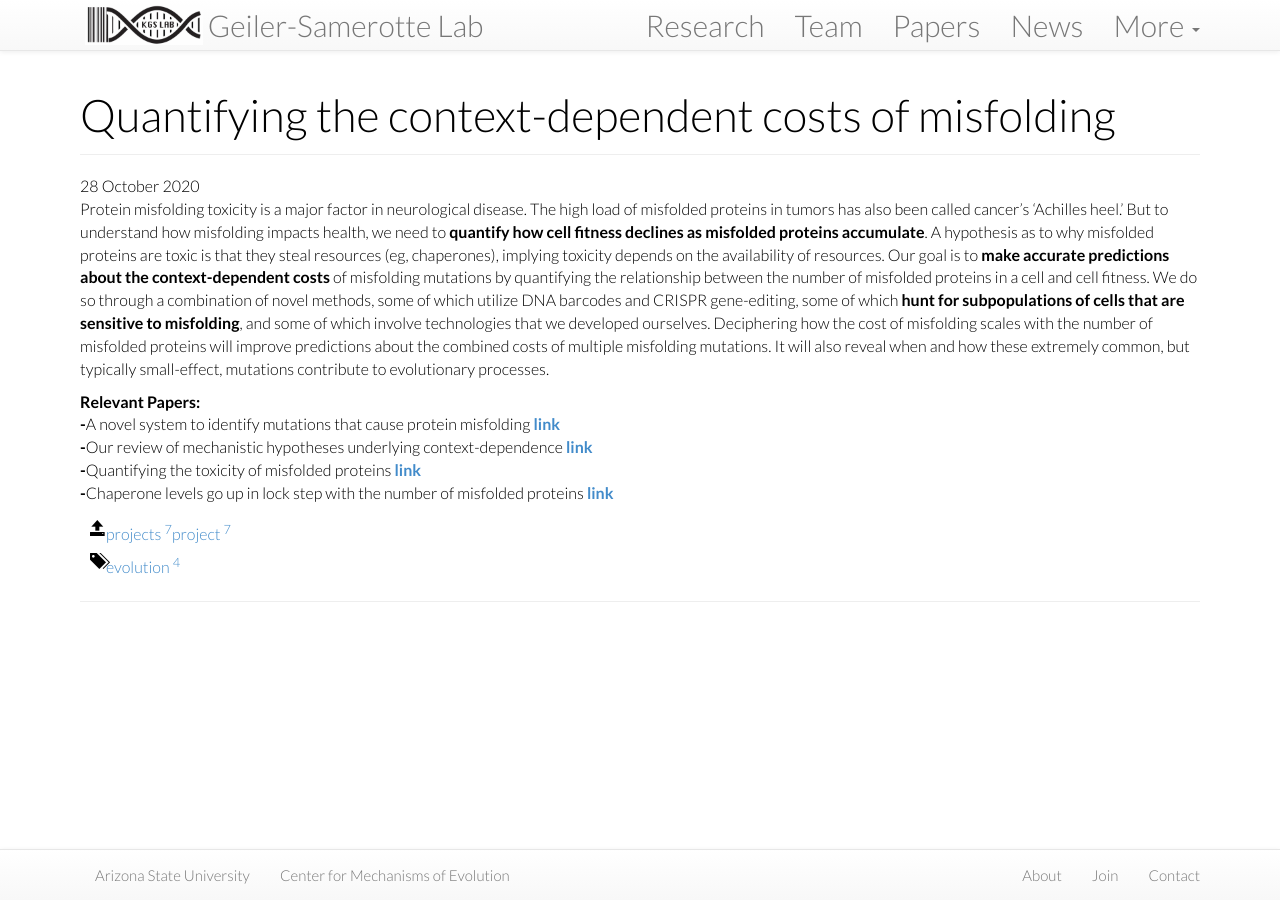
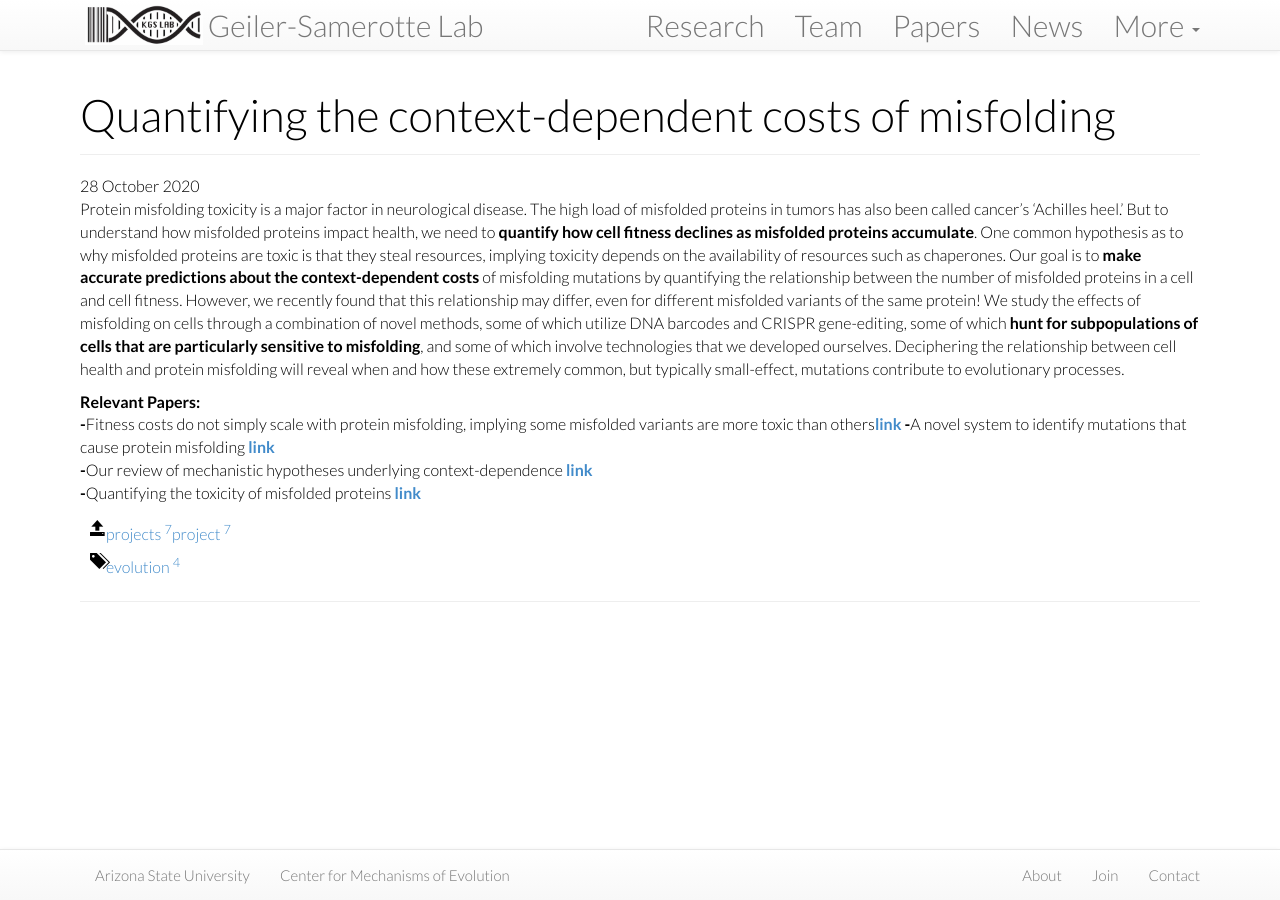
Before and after one commit to Samerotte-Lab/Samerotte-Lab.github.io, a Jekyll site: the page built from projects/_posts/2020-10-28-misfolding.md, in a window 1280 px wide. Built offline with Jekyll 4.4.1, drawn with Linux system fonts in a browser that asks for light colours; nearby versions of some CDN libraries.

Commit message:
new paper link to collateral

```diff
--- a/projects/_posts/2020-10-28-misfolding.md
+++ b/projects/_posts/2020-10-28-misfolding.md
@@ -8,10 +8,10 @@ tags: [evolution]
 ---
 {% include JB/setup %}
 
-Protein misfolding toxicity is a major factor in neurological disease. The high load of misfolded proteins in tumors has also been called cancer's ‘Achilles heel.’ But to understand how misfolding impacts health, we need to <b>quantify how cell fitness declines as misfolded proteins accumulate</b>. A hypothesis as to why misfolded proteins are toxic is that they steal resources (eg, chaperones), implying toxicity depends on the availability of resources. Our goal is to <b>make accurate predictions about the context-dependent costs</b> of misfolding mutations by quantifying the relationship between the number of misfolded proteins in a cell and cell fitness. We do so through a combination of novel methods, some of which utilize DNA barcodes and CRISPR gene-editing, some of which <b>hunt for subpopulations of cells that are sensitive to misfolding</b>, and some of which involve technologies that we developed ourselves. Deciphering how the cost of misfolding scales with the number of misfolded proteins will improve predictions about the combined costs of multiple misfolding mutations. It will also reveal when and how these extremely common, but typically small-effect, mutations contribute to evolutionary processes.
+Protein misfolding toxicity is a major factor in neurological disease. The high load of misfolded proteins in tumors has also been called cancer's ‘Achilles heel.’ But to understand how misfolded proteins impact health, we need to <b>quantify how cell fitness declines as misfolded proteins accumulate</b>. One common hypothesis as to why misfolded proteins are toxic is that they steal resources, implying toxicity depends on the availability of resources such as chaperones. Our goal is to <b>make accurate predictions about the context-dependent costs</b> of misfolding mutations by quantifying the relationship between the number of misfolded proteins in a cell and cell fitness. However, we recently found that this relationship may differ, even for different misfolded variants of the same protein! We study the effects of misfolding on cells through a combination of novel methods, some of which utilize DNA barcodes and CRISPR gene-editing, some of which <b>hunt for subpopulations of cells that are particularly sensitive to misfolding</b>, and some of which involve technologies that we developed ourselves. Deciphering the relationship between cell health and protein misfolding will reveal when and how these extremely common, but typically small-effect, mutations contribute to evolutionary processes.
 
 <b>Relevant Papers:</b><br>
+<b>-</b>Fitness costs do not simply scale with protein misfolding, implying some misfolded variants are more toxic than others<b>[link](https://kgslab.org/papers/paper/collateral)</b>
 <b>-</b>A novel system to identify mutations that cause protein misfolding <b>[link](https://kgslab.org/papers/paper/Quan-FCY1)</b><br>
 <b>-</b>Our review of mechanistic hypotheses underlying context-dependence <b>[link](https://kgslab.org/papers/paper/context-dependence-review)</b><br>
 <b>-</b>Quantifying the toxicity of misfolded proteins <b>[link](https://kgslab.org/papers/paper/Misfolding)</b><br>
-<b>-</b>Chaperone levels go up in lock step with the number of misfolded proteins <b>[link](https://kgslab.org/papers/paper/proteomic-speedometer)</b>
```
